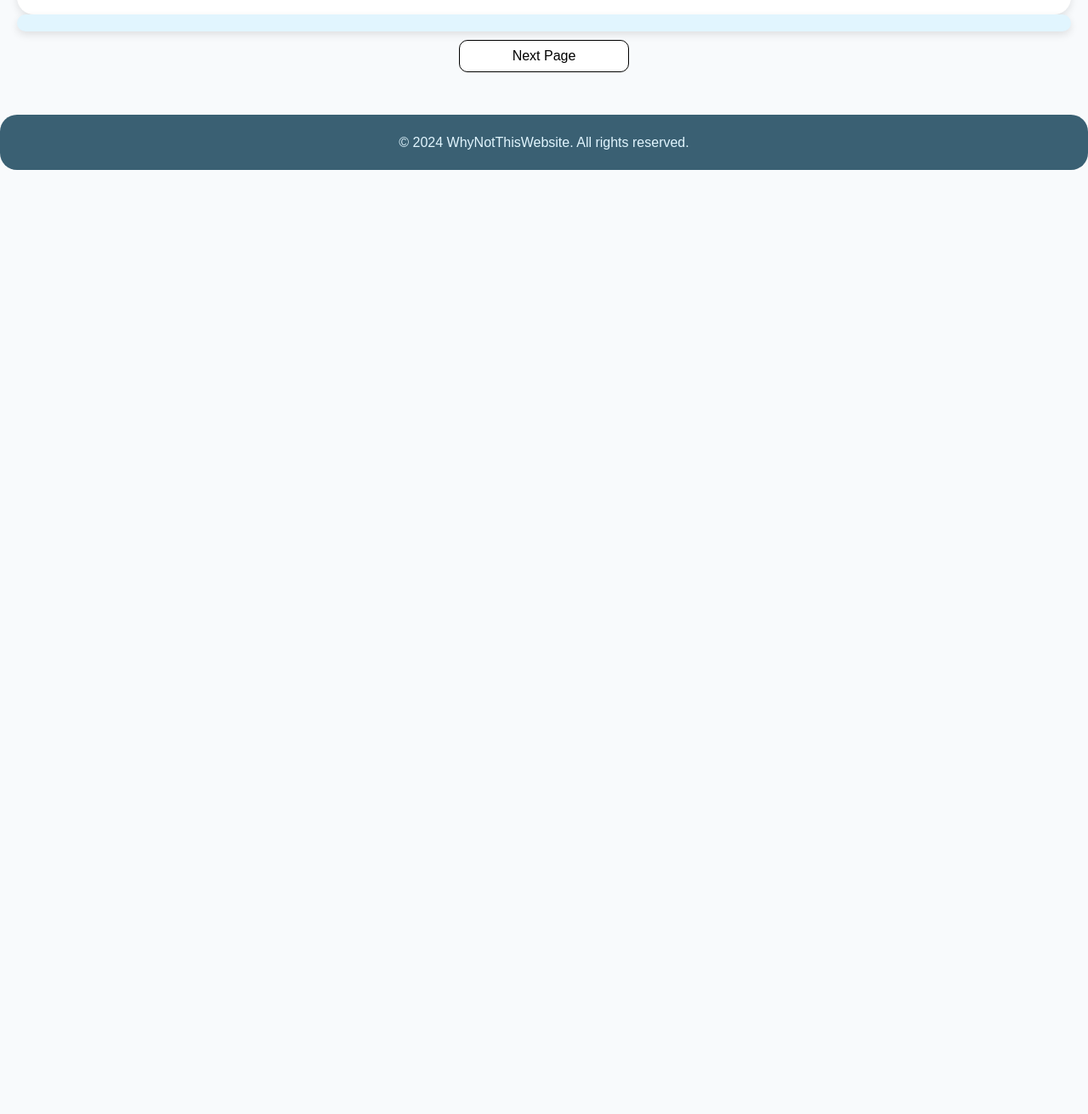
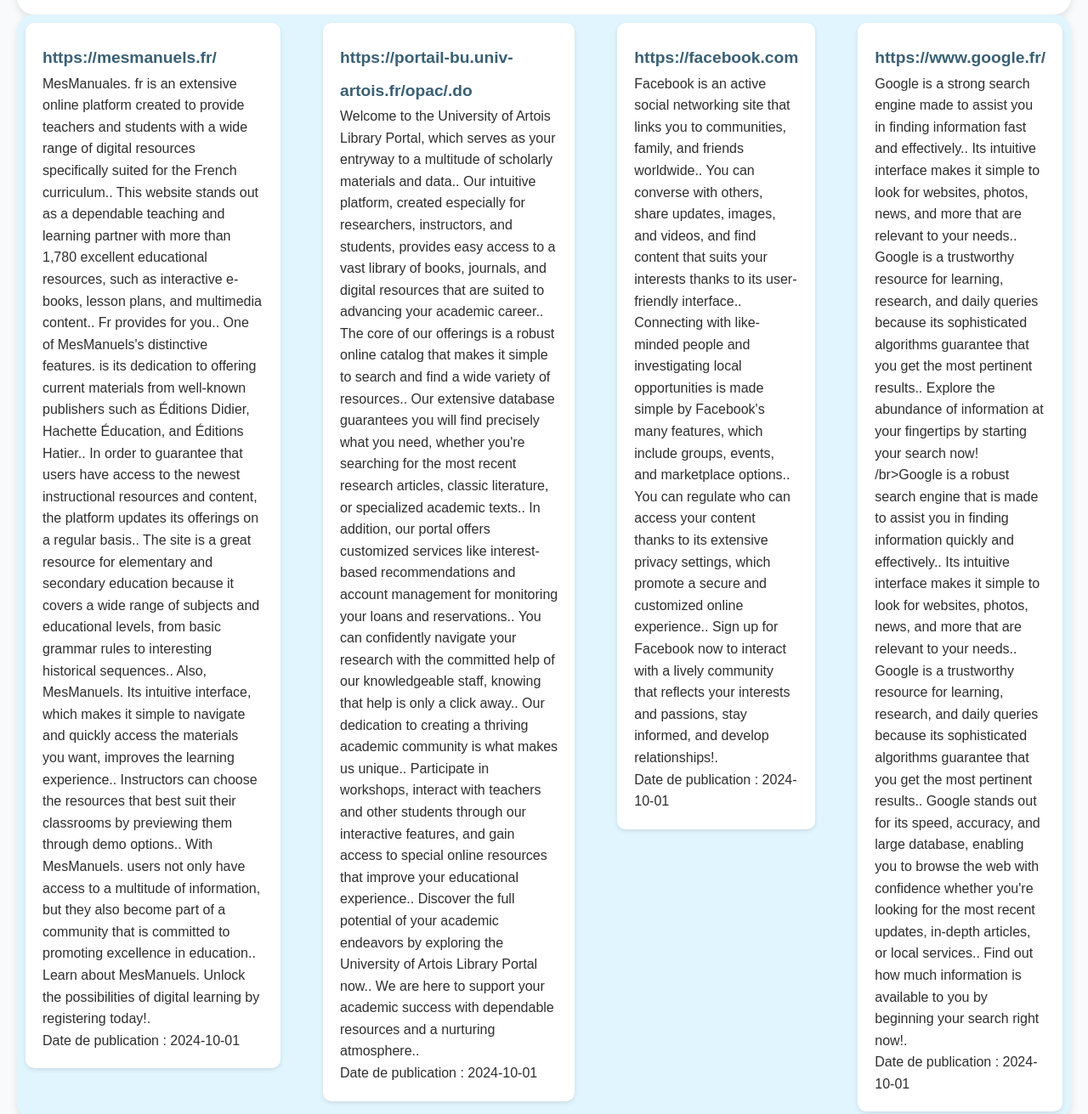
Before and after one commit to zeltazAlfo/why-not-this-websit, a plain HTML site: page page1.html in a window 1280 px wide. Shown: the part 372-1683 px from the top of the page at 85% size. Before the commit the page ends 800 px from the top, so only its background shows below. Drawn offline with Linux system fonts and the light colour scheme.

Commit message:
Mise à jour du fichier page1.html

```diff
--- a/page1.html
+++ b/page1.html
@@ -26,7 +26,32 @@
         <!-- Horizontal Scrollable Articles Section -->
         <section id="articles" class="scrollable-articles">
             <!-- Replace this placeholder with the actual articles -->
-
+            <section id="articles">
+    <article class="article-item">
+        <h2><a href="https://mesmanuels.fr/" target="_blank">https://mesmanuels.fr/</a></h2>
+        <p>MesManuales. fr is an extensive online platform created to provide teachers and students with a wide range of digital resources specifically suited for the French curriculum.. This website stands out as a dependable teaching and learning partner with more than 1,780 excellent educational resources, such as interactive e-books, lesson plans, and multimedia content.. Fr provides for you.. One of MesManuels's distinctive features. is its dedication to offering current materials from well-known publishers such as Éditions Didier, Hachette Éducation, and Éditions Hatier.. In order to guarantee that users have access to the newest instructional resources and content, the platform updates its offerings on a regular basis.. The site is a great resource for elementary and secondary education because it covers a wide range of subjects and educational levels, from basic grammar rules to interesting historical sequences.. Also, MesManuels. Its intuitive interface, which makes it simple to navigate and quickly access the materials you want, improves the learning experience.. Instructors can choose the resources that best suit their classrooms by previewing them through demo options.. With MesManuels. users not only have access to a multitude of information, but they also become part of a community that is committed to promoting excellence in education.. Learn about MesManuels. Unlock the possibilities of digital learning by registering today!.</p>
+        <p>Date de publication : 2024-10-01</p>
+    </article>
+</section><section id="articles">
+    <article class="article-item">
+        <h2><a href="https://portail-bu.univ-artois.fr/opac/.do" target="_blank">https://portail-bu.univ-artois.fr/opac/.do</a></h2>
+        <p>Welcome to the University of Artois Library Portal, which serves as your entryway to a multitude of scholarly materials and data.. Our intuitive platform, created especially for researchers, instructors, and students, provides easy access to a vast library of books, journals, and digital resources that are suited to advancing your academic career.. The core of our offerings is a robust online catalog that makes it simple to search and find a wide variety of resources.. Our extensive database guarantees you will find precisely what you need, whether you're searching for the most recent research articles, classic literature, or specialized academic texts.. In addition, our portal offers customized services like interest-based recommendations and account management for monitoring your loans and reservations.. You can confidently navigate your research with the committed help of our knowledgeable staff, knowing that help is only a click away.. Our dedication to creating a thriving academic community is what makes us unique.. Participate in workshops, interact with teachers and other students through our interactive features, and gain access to special online resources that improve your educational experience.. Discover the full potential of your academic endeavors by exploring the University of Artois Library Portal now.. We are here to support your academic success with dependable resources and a nurturing atmosphere..</p>
+        <p>Date de publication : 2024-10-01</p>
+    </article>
+</section><section id="articles">
+    <article class="article-item">
+        <h2><a href="https://facebook.com" target="_blank">https://facebook.com</a></h2>
+        <p>Facebook is an active social networking site that links you to communities, family, and friends worldwide.. You can converse with others, share updates, images, and videos, and find content that suits your interests thanks to its user-friendly interface.. Connecting with like-minded people and investigating local opportunities is made simple by Facebook's many features, which include groups, events, and marketplace options.. You can regulate who can access your content thanks to its extensive privacy settings, which promote a secure and customized online experience.. Sign up for Facebook now to interact with a lively community that reflects your interests and passions, stay informed, and develop relationships!.</p>
+        <p>Date de publication : 2024-10-01</p>
+    </article>
+</section><section id="articles">
+    <article class="article-item">
+        <h2><a href="https://www.google.fr/" target="_blank">https://www.google.fr/</a></h2>
+        <p>Google is a strong search engine made to assist you in finding information fast and effectively.. Its intuitive interface makes it simple to look for websites, photos, news, and more that are relevant to your needs.. Google is a trustworthy resource for learning, research, and daily queries because its sophisticated algorithms guarantee that you get the most pertinent results.. Explore the abundance of information at your fingertips by starting your search now!
+/br>Google is a robust search engine that is made to assist you in finding information quickly and effectively.. Its intuitive interface makes it simple to look for websites, photos, news, and more that are relevant to your needs.. Google is a trustworthy resource for learning, research, and daily queries because its sophisticated algorithms guarantee that you get the most pertinent results.. Google stands out for its speed, accuracy, and large database, enabling you to browse the web with confidence whether you're looking for the most recent updates, in-depth articles, or local services.. Find out how much information is available to you by beginning your search right now!.</p>
+        <p>Date de publication : 2024-10-01</p>
+    </article>
+</section>
         </section>
         <a id='next_page_link' href='page2.html'>Next Page</a>
     </main>
```
